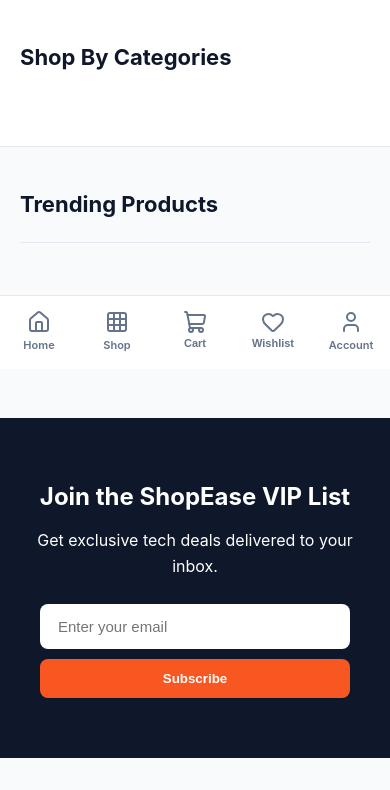
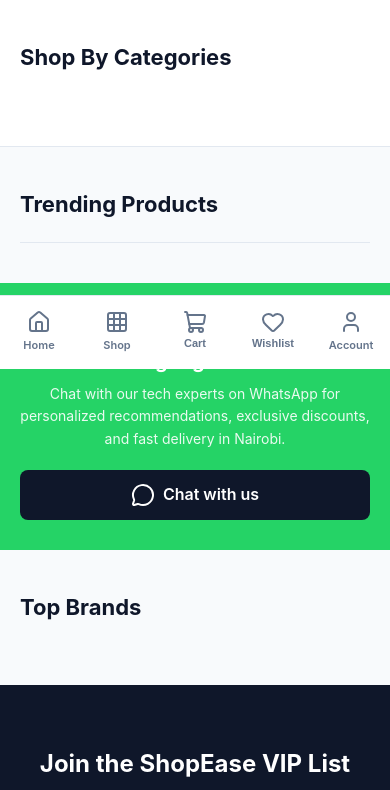
Before and after one commit to KakaDev254/shopease, a Django app: page / in a window 390 px wide. Shown: the part 475-1265 px from the top of the page. Run offline with Django 5.2, Linux system fonts and the light colour scheme; data that the repository does not hold is empty.

Commit message:
added phone section

```diff
--- a/core/views.py
+++ b/core/views.py
@@ -3,11 +3,21 @@ from products.models import Product, Category, Brand
 from .models import HeroSlide, PromoBanner
 
 def home(request):
-    # Fetch the 10 most recent in-stock products
-    trending = Product.objects.filter(in_stock=True).order_by('-created_at')[:10]
+    # Get the Phones & Tablets category
+    phones_category = Category.objects.filter(slug='phones-tablets').first()
+
+    # Get 10 products from that category
+    phones_products = []
+    if phones_category:
+        phones_products = Product.objects.filter(
+            category=phones_category,
+            in_stock=True
+        ).order_by('-created_at')[:10]
 
     return render(request, 'core/home.html', {
-        'trending_products': trending,
+        'trending_products': Product.objects.filter(in_stock=True).order_by('-created_at')[:10],
+        'phones_products': phones_products,
+        'phones_category': phones_category,
         'brands': Brand.objects.all()[:10],
         'hero_slides': HeroSlide.objects.filter(is_active=True),
         'promo_banners': PromoBanner.objects.filter(is_active=True),
--- a/static/css/base.css
+++ b/static/css/base.css
@@ -260,9 +260,4 @@ body {
         box-shadow: 0 2px 5px rgba(0,0,0,0.1);
         pointer-events: auto;
     }
-
-    /* Hide Quick View on mobile to save space */
-    .product-actions a.action-btn {
-        display: none;
-    }
 }
--- a/static/css/home.css
+++ b/static/css/home.css
@@ -388,3 +388,168 @@
     .newsletter h2 { font-size: 24px; }
     .newsletter-form { flex-direction: column; padding: 0 20px; }
 }
+
+/* =========================================
+   PHONES & TABLETS SHOWCASE
+   ========================================= */
+.phones-showcase-layout {
+    display: grid;
+    grid-template-columns: 320px 1fr; /* 320px for banner, rest for grid */
+    gap: 0; /* No gap to mimic the seamless table look */
+    border: 1px solid var(--border); /* Outer border */
+}
+
+/* Left Banner */
+.phones-promo-banner {
+    position: relative;
+    background: #d4a373; /* Fallback color if image fails */
+    overflow: hidden;
+}
+
+.phones-promo-banner a {
+    display: block;
+    width: 100%;
+    height: 100%;
+    position: relative;
+}
+
+/* Text Overlay (Only shows if you don't use a fully designed image) */
+.promo-text-overlay {
+    position: absolute;
+    bottom: 0;
+    left: 0;
+    right: 0;
+    padding: 30px;
+    background: linear-gradient(to top, rgba(0,0,0,0.8), transparent);
+    color: #fff;
+}
+
+.promo-text-overlay h2 {
+    font-size: 28px;
+    font-weight: 800;
+    line-height: 1.2;
+    margin-bottom: 12px;
+}
+
+.promo-text-overlay span {
+    font-size: 14px;
+    font-weight: 600;
+    text-decoration: underline;
+    text-underline-offset: 4px;
+}
+
+/* Right Grid (Overrides the default product-grid borders) */
+.phones-product-grid {
+    display: grid;
+    grid-template-columns: repeat(5, 1fr);
+    gap: 0;
+    border-left: 1px solid var(--border); /* Separate banner from grid */
+}
+
+.phones-product-grid .product-card {
+    border-right: 1px solid var(--border);
+    border-bottom: 1px solid var(--border);
+    border-top: none;
+    border-left: none;
+}
+
+/* Remove bottom border for the last row to keep it flush */
+.phones-product-grid .product-card:nth-last-child(-n+5) {
+    border-bottom: none;
+}
+
+/* Mobile Adjustments */
+@media (max-width: 1024px) {
+    .phones-showcase-layout {
+        grid-template-columns: 1fr; /* Stack on smaller screens */
+    }
+
+    .phones-promo-banner {
+        height: 250px; /* Give banner a fixed height on mobile */
+    }
+
+    .phones-product-grid {
+        grid-template-columns: repeat(3, 1fr); /* 3 columns on tablet */
+        border-left: none;
+    }
+}
+
+@media (max-width: 768px) {
+    .phones-product-grid {
+        grid-template-columns: 1fr; /* 1 column on mobile */
+    }
+
+    /* Reset mobile card borders so they don't double up */
+    .phones-product-grid .product-card {
+        border-right: none;
+    }
+}
+
+/* =========================================
+   WHATSAPP CTA BANNER
+   ========================================= */
+.whatsapp-cta-banner {
+    background-color: #25D366; /* WhatsApp Brand Green */
+    color: #fff;
+    padding: 30px 0;
+}
+
+.whatsapp-cta-content {
+    display: flex;
+    justify-content: space-between;
+    align-items: center;
+    gap: 24px;
+}
+
+.whatsapp-text h2 {
+    font-size: 22px;
+    font-weight: 700;
+    margin-bottom: 6px;
+}
+
+.whatsapp-text p {
+    font-size: 14px;
+    opacity: 0.9;
+}
+
+.whatsapp-btn {
+    display: inline-flex;
+    align-items: center;
+    gap: 8px;
+    background: var(--navy);
+    color: #fff;
+    padding: 12px 24px;
+    border-radius: 8px;
+    font-weight: 600;
+    text-decoration: none;
+    white-space: nowrap;
+    transition: background 0.2s ease, transform 0.2s ease;
+}
+
+.whatsapp-btn:hover {
+    background: #1e293b;
+    transform: translateY(-2px);
+}
+
+.whatsapp-btn i {
+    width: 20px;
+    height: 20px;
+}
+
+/* Mobile Responsiveness */
+@media (max-width: 768px) {
+    .whatsapp-cta-content {
+        flex-direction: column;
+        text-align: center;
+        gap: 20px;
+    }
+
+    .whatsapp-text h2 {
+        font-size: 20px;
+    }
+
+    .whatsapp-btn {
+        width: 100%;
+        justify-content: center;
+    }
+}
--- a/templates/core/home.html
+++ b/templates/core/home.html
@@ -117,6 +117,48 @@
                     <img src="{{ promo.image.url }}" alt="{{ promo.title }}" loading="lazy">
                 </a>
             {% endfor %}
+        </div>
+
+    </div>
+</section>
+{% endif %}
+<!-- WHATSAPP CTA BANNER -->
+<section class="whatsapp-cta-banner">
+    <div class="container whatsapp-cta-content">
+        <div class="whatsapp-text">
+            <h2>Need help finding the perfect gadget?</h2>
+            <p>Chat with our tech experts on WhatsApp for personalized recommendations, exclusive discounts, and fast delivery in Nairobi.</p>
+        </div>
+        <a href="https://wa.me/254798472424?text=Hi%20ShopEase,%20I%20need%20help%20choosing%20a%20product" target="_blank" rel="noopener" class="whatsapp-btn">
+            <i data-lucide="message-circle"></i> Chat with us
+        </a>
+    </div>
+</section>
+
+<!-- PHONES & TABLETS SHOWCASE -->
+{% if phones_products %}
+<section class="section bg-white" style="padding: 40px 0;">
+    <div class="container">
+
+        <div class="phones-showcase-layout">
+
+            <!-- Left Side: Promo Banner -->
+            <div class="phones-promo-banner">
+                <a href="{% url 'products:catalog' %}?category={{ phones_category.slug }}">
+
+                    <!-- USE THE STATIC TAG HERE -->
+                    <img src="{% static 'images/phone-banner1.png' %}" alt="Discount on Phones & Tablets" style="width: 100%; height: 100%; object-fit: cover;">
+
+                </a>
+            </div>
+
+            <!-- Right Side: Product Grid -->
+            <div class="phones-product-grid">
+                {% for product in phones_products %}
+                    {% include 'products/partials/product_card.html' with product=product %}
+                {% endfor %}
+            </div>
+
         </div>
 
     </div>
```
Also changed, not shown: static/images/phone-banner.png (added), static/images/phone-banner1.png (added).
